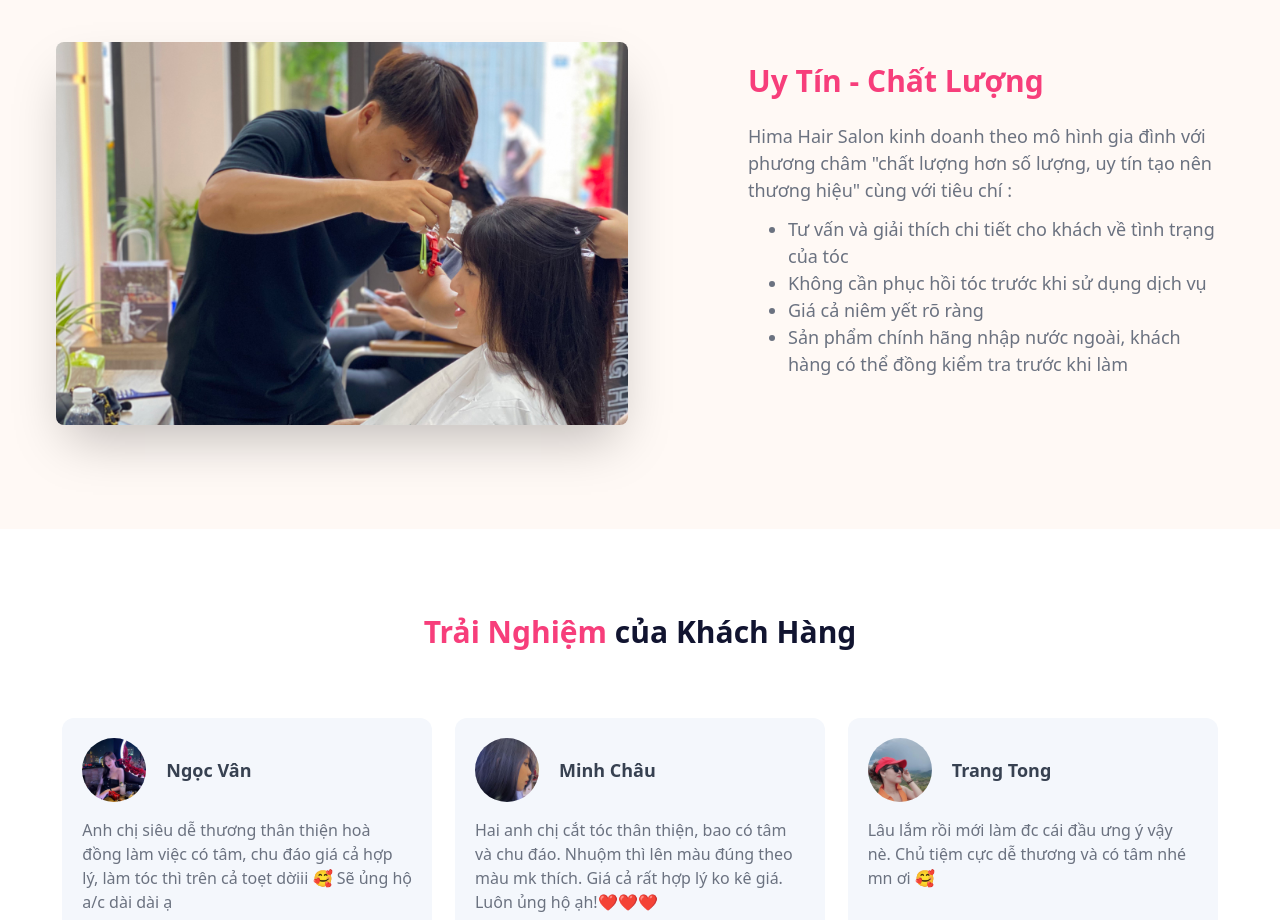
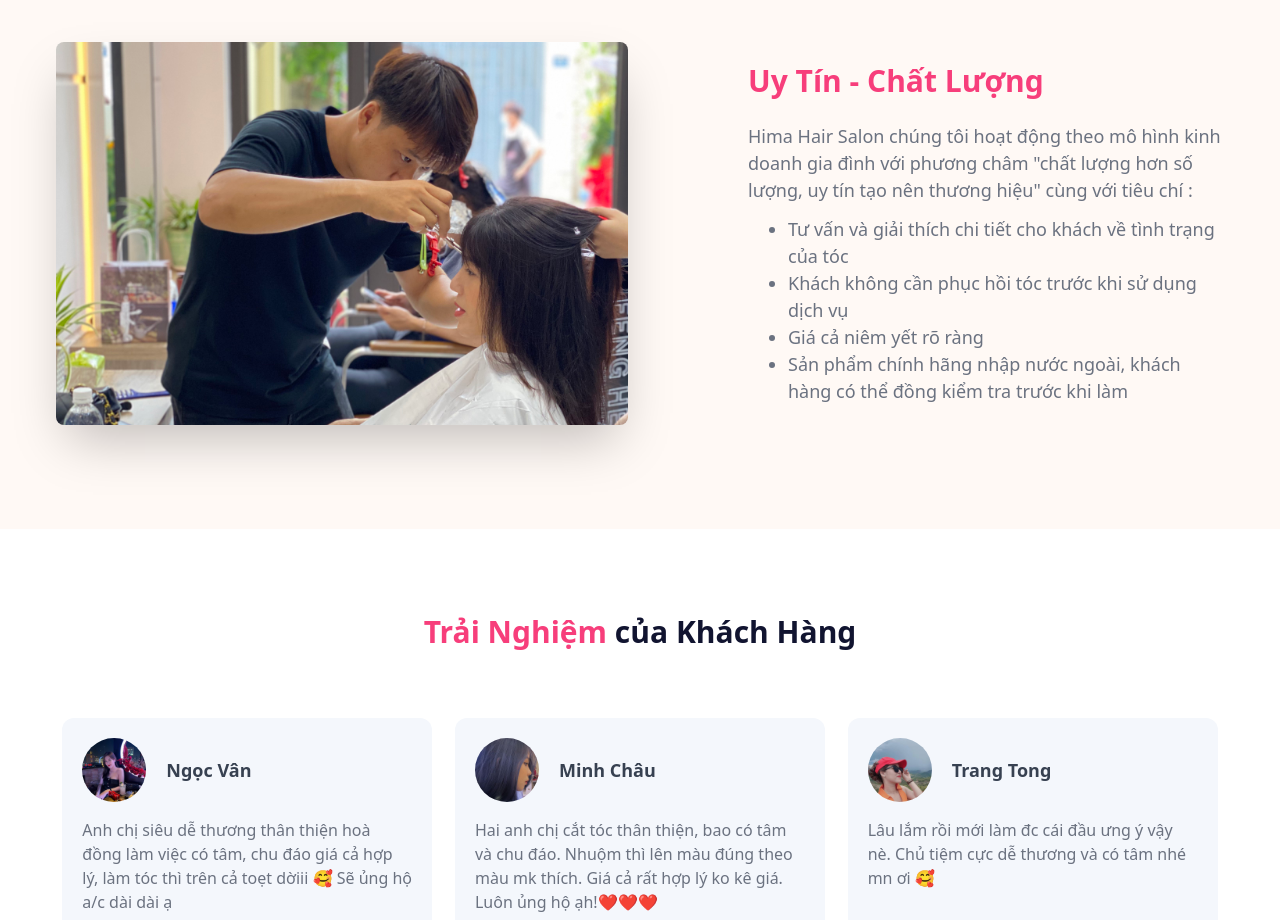
Before and after one commit to nguyen-minh-phuoc/himahairsalon, a React (Create React App) app: page /#/ in a window 1280 px wide. Shown: the part 1300-2220 px from the top of the page. Built offline with nearby package versions, Linux system fonts and the light colour scheme.

Commit message:
update content

```diff
--- a/src/Pages/Home/QualityService.js
+++ b/src/Pages/Home/QualityService.js
@@ -20,15 +20,15 @@ const QualityService = () => {
                 </p>{" "}
               </h2>
               <p className="text-[18px] text-gray-500 font-light">
-                Hima Hair Salon kinh doanh theo mô hình gia đình với phương châm
-                "chất lượng hơn số lượng, uy tín tạo nên thương hiệu" cùng với
-                tiêu chí :
+                Hima Hair Salon chúng tôi hoạt động theo mô hình kinh doanh gia
+                đình với phương châm "chất lượng hơn số lượng, uy tín tạo nên
+                thương hiệu" cùng với tiêu chí :
               </p>
               <ul className="quality-list text-[18px] text-gray-500 font-light mt-3">
                 <li>
                   Tư vấn và giải thích chi tiết cho khách về tình trạng của tóc
                 </li>
-                <li>Không cần phục hồi tóc trước khi sử dụng dịch vụ</li>
+                <li>Khách không cần phục hồi tóc trước khi sử dụng dịch vụ</li>
                 <li>Giá cả niêm yết rõ ràng</li>
                 <li>
                   Sản phẩm chính hãng nhập nước ngoài, khách hàng có thể đồng
```
